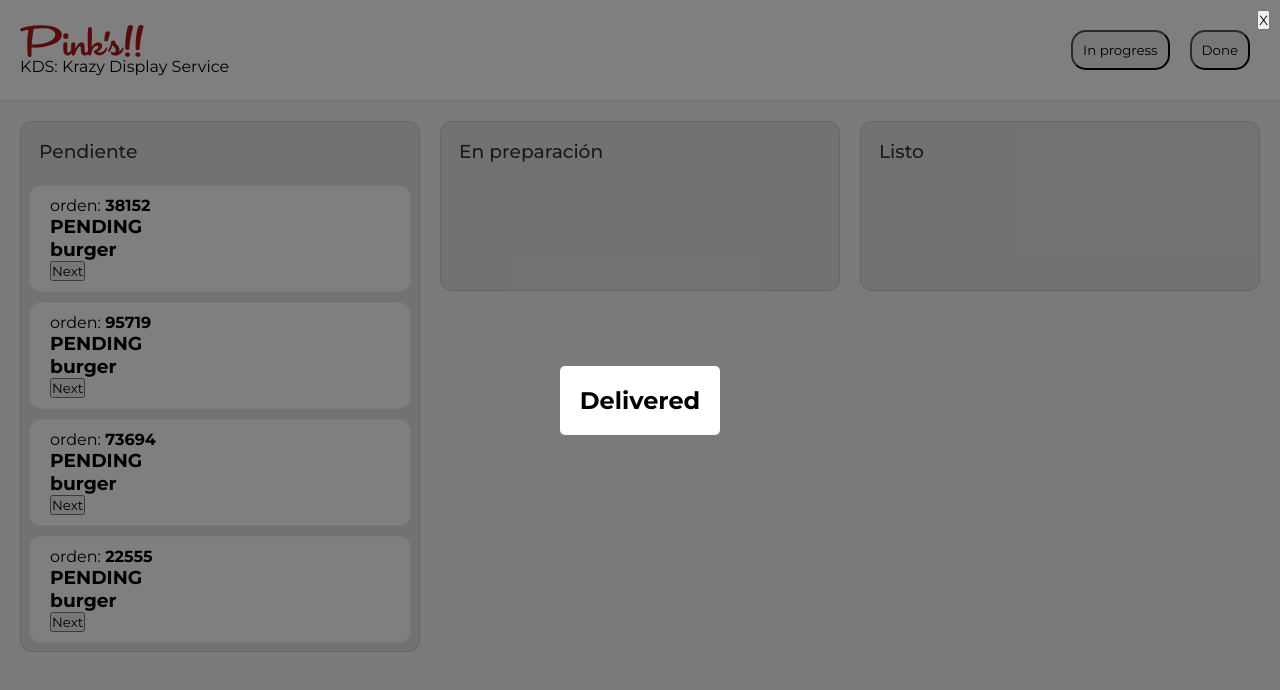
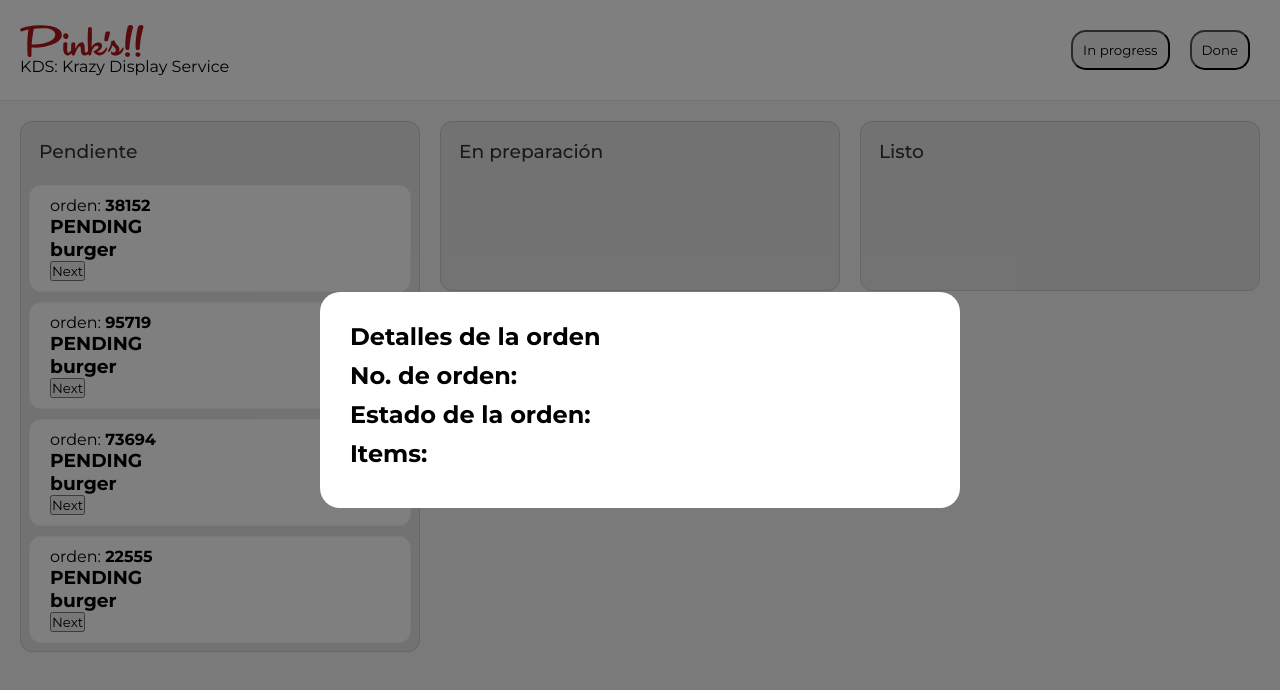
Before and after one commit to DiegoMartinezRey/pinks-tech-test, a Next.js app: page / in a window 1280 px wide. Both pictures are taken after a click on the button "In progress". Shown: the top 690 px of the page. Built offline with nearby package versions, Linux system fonts and the light colour scheme.

Commit message:
Add details in modals about the order

```diff
--- a/components/Column/Column.tsx
+++ b/components/Column/Column.tsx
@@ -52,8 +52,7 @@ export default function Column(props: ColumnProps) {
     if (props.onClick) {
       props.onClick(order);
     }
-    openModal(props.state);
-    console.log(orderRiders);
+    openModal(props.state, order);
   };
 
   return (
--- a/components/Modal/Modal.module.scss
+++ b/components/Modal/Modal.module.scss
@@ -15,9 +15,14 @@
 }
 
 .pk-modal {
+  display: flex;
+  flex-direction: column;
+  gap: 10px;
   background-color: white;
-  padding: 20px;
-  border-radius: 5px;
+  width: 50%;
+  min-width: 230px;
+  padding: 30px;
+  border-radius: 20px;
   max-width: 80%;
   max-height: 80%;
   overflow: auto;
@@ -28,3 +33,17 @@
   top: 10px;
   right: 10px;
 }
+
+.pk-detail {
+  display: flex;
+  gap: 25px;
+  &__items {
+    display: flex;
+    flex-direction: column;
+    gap: 8px;
+  }
+  &__image {
+    width: 80%;
+    padding: 25px 10px;
+  }
+}
--- a/components/Modal/Modal.tsx
+++ b/components/Modal/Modal.tsx
@@ -9,23 +9,47 @@ export type ModalProps = {
 
 export default function Modal(props: ModalProps) {
   const { orders } = useOrders();
-  const { isModalOpen, state, closeModal } = useModals();
+  const { isModalOpen, state, orderModal, closeModal } = useModals();
 
   return (
     <>
       {isModalOpen ? (
         <div className={s["pk-overlay"]} onClick={closeModal}>
           <div className={s["pk-modal"]} onClick={(e) => e.stopPropagation()}>
-            <button className={s["pk-closeButton"]}>X</button>
-
-            {state === "PENDING" && (
-              <div>
-                <h1>Pending</h1>
-              </div>
-            )}
-            {state === "IN_PROGRESS" && <h1>In progress</h1>}
-            {state === "READY" && <h1>Ready</h1>}
-            {state === "DELIVERED" && <h1>Delivered</h1>}
+            <h1>Detalles de la orden</h1>
+            <h2>
+              No. de orden: <span>{orderModal?.id}</span>
+            </h2>
+            <h2>
+              Estado de la orden: <span>{orderModal?.state}</span>
+            </h2>
+            <h2>Items:</h2>
+            <ul>
+              {orderModal?.items.map((item) => (
+                <li className={s["pk-detail"]} key={item.id}>
+                  <div>
+                    <h3>{item.id}.</h3>
+                  </div>
+                  <div className={s["pk-detail__items"]}>
+                    <h3>
+                      Producto: <span>{item.name}</span>
+                    </h3>
+                    <h3>
+                      Precio: <span>{item.price.amount}</span>
+                    </h3>
+                    <h3>
+                      Moneda: <span>{item.price.currency}</span>
+                    </h3>
+                    <h3>Imagen: </h3>
+                    <img
+                      src={item.image}
+                      alt={item.name}
+                      className={s["pk-detail__image"]}
+                    />
+                  </div>
+                </li>
+              ))}
+            </ul>
           </div>
         </div>
       ) : (
--- a/contexts/Modals.context.tsx
+++ b/contexts/Modals.context.tsx
@@ -1,10 +1,12 @@
+import { Order } from "@/dtos/Order.dto";
 import { ReactNode, createContext, useContext, useState } from "react";
 
 export type ModalsContextProps = {
   isModalOpen: boolean;
   state: string;
+  orderModal: Order | null;
   updateState: (actualState: string) => void;
-  openModal: (actualState: string) => void;
+  openModal: (actualState: string, actualOrder?: Order) => void; // Hacer actualOrder opcional
   closeModal: () => void;
 };
 
@@ -20,10 +22,14 @@ export type ModalsProviderProps = {
 export function ModalsProvider(props: ModalsProviderProps) {
   const [isModalOpen, setIsModalOpen] = useState(false);
   const [state, setState] = useState("");
+  const [orderModal, setOrderModal] = useState<Order | null>(null);
 
-  const openModal = (actualState: string) => {
+  const openModal = (actualState: string, actualOrder?: Order) => {
     setState(actualState);
     setIsModalOpen(true);
+    if (actualOrder) {
+      setOrderModal(actualOrder);
+    }
   };
   const closeModal = () => {
     setIsModalOpen(false);
@@ -35,6 +41,7 @@ export function ModalsProvider(props: ModalsProviderProps) {
   const context = {
     isModalOpen,
     state,
+    orderModal,
     updateState,
     openModal,
     closeModal,
--- a/lib/index.ts
+++ b/lib/index.ts
@@ -20,7 +20,7 @@ export class OrderOrchestrator {
           {
             id: "1",
             name: "burger",
-            image: "photo1",
+            image: "/pinks_image.png",
             price: {
               currency: "€",
               amount: 20,
```
Also changed, not shown: public/pinks_image.png (added).
